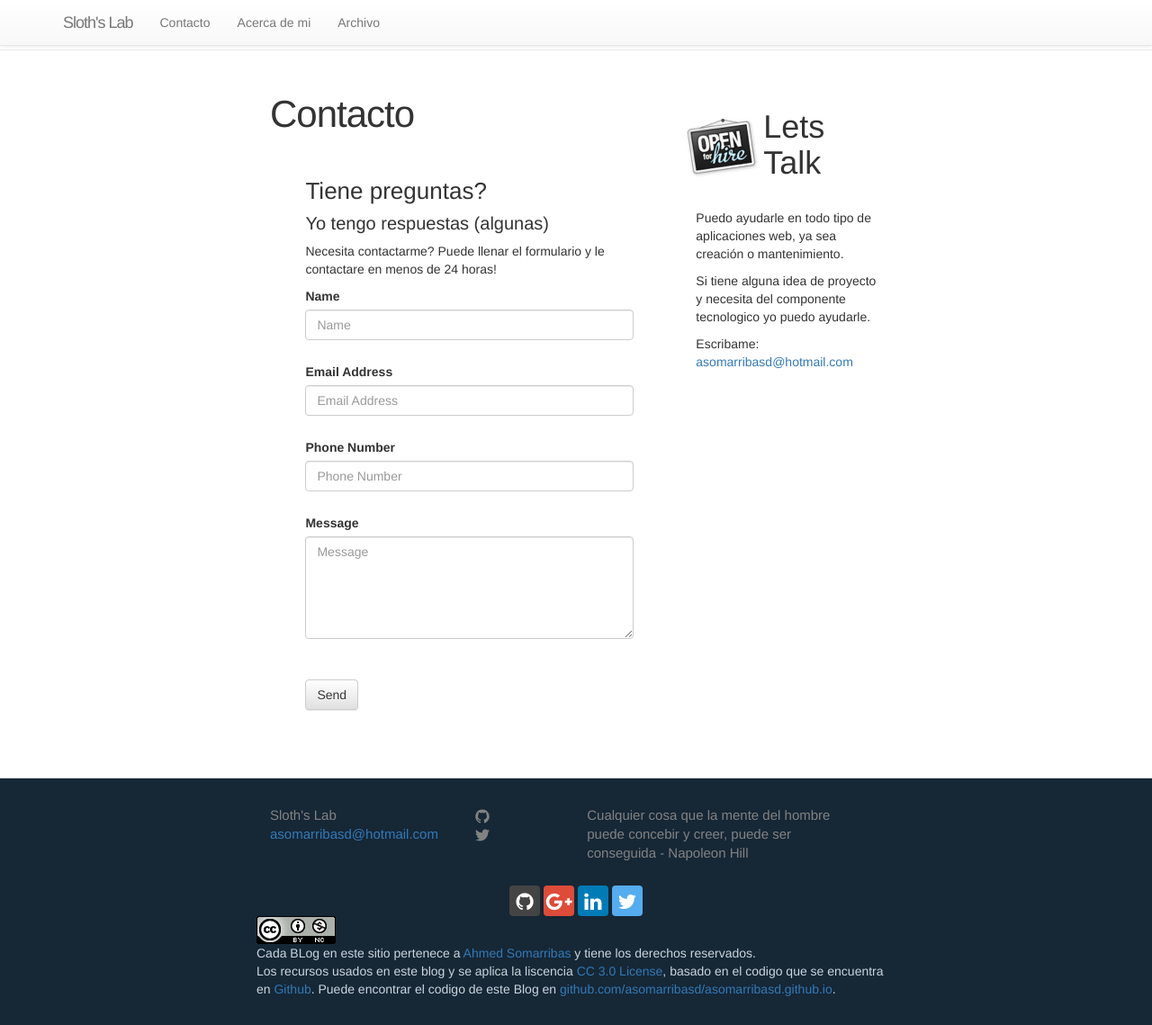
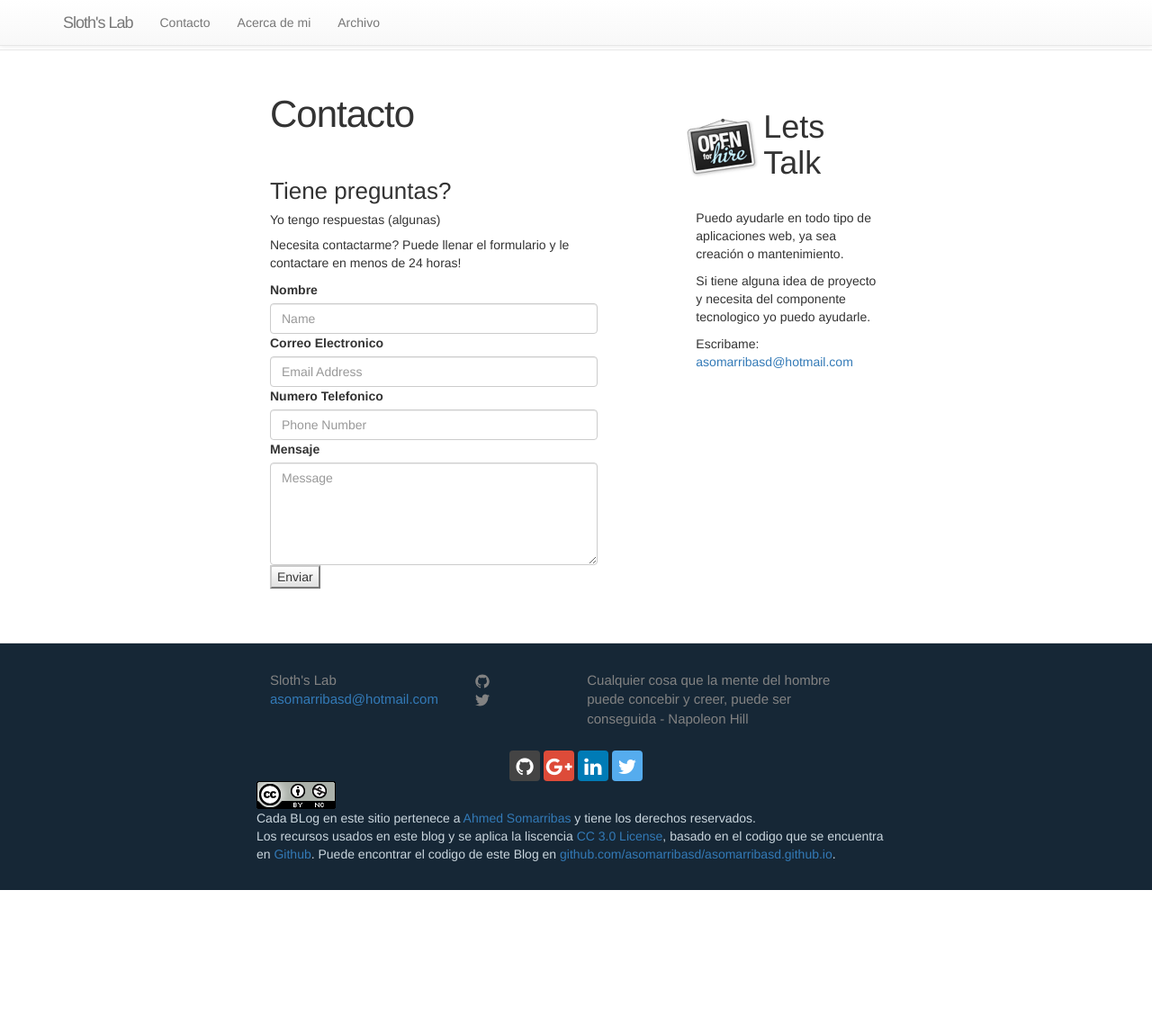
Before and after one commit to asomarribasd/asomarribasd.github.io, a Jekyll site: the page built from Contacto.md, in a window 1280 px wide and 1139 px high. Shown: the whole window at 90% size. Built offline with Jekyll 4.4.1, drawn with Linux system fonts in a browser that asks for light colours; nearby versions of some CDN libraries.

Commit message:
Fix Contact Form

```diff
--- a/Contacto.md
+++ b/Contacto.md
@@ -25,57 +39,48 @@ $(document).ready(function(){
 			},
 			error: function(err) {
 				$contactForm.find('.alert--loading').hide();
-				$contactForm.append('<div class="alert alert--error">Ops, there was an error.</div>');
+				$contactForm.append('<div class="alert alert--error">Ops, there was an error. ' + err.responseText + '</div>');
 			}
 		});
 	});
 });
 </script>
 <div class="row">
-
-    <div class="col-lg-10 col-lg-offset-1">
-    <h3> Tiene preguntas? </h3>
-
-<h4> Yo tengo respuestas (algunas) </h4>
-
-        <p>Necesita contactarme? Puede llenar el formulario y le contactare en menos de 24 horas!</p>
+<div class="col-md-10">
+<h3> Tiene preguntas?</h3>
+<h5> Yo tengo respuestas (algunas)</h5>
+<p>Necesita contactarme? Puede llenar el formulario y le contactare en menos de 24 horas!</p>
         <form name="sendForm" id="sendForm" method="post">
-            <div class="row control-group">
-                <div class="form-group col-xs-12 floating-label-form-group controls">
-                    <label>Name</label>
-                    <input type="text" class="form-control" placeholder="Name" id="name" required="" data-validation-required-message="Please enter your name." aria-invalid="false">
-                    <p class="help-block text-danger"></p>
+            <div class="row">
+                <div class="col-md-12">
+                    <label>Nombre</label>
+                    <input type="text" class="form-control" placeholder="Name" id="name" name="name" >
                 </div>
             </div>
-            <div class="row control-group">
-                <div class="form-group col-xs-12 floating-label-form-group controls">
-                    <label>Email Address</label>
-                    <input type="email" class="form-control" placeholder="Email Address" id="email" required="" data-validation-required-message="Please enter your email address.">
-                    <p class="help-block text-danger"></p>
+            <div class="row">
+                <div class="col-md-12">
+                    <label>Correo Electronico</label>
+                    <input type="email" class="form-control" placeholder="Email Address" id="email" name="email">
                 </div>
             </div>
-            <div class="row control-group">
-                <div class="form-group col-xs-12 floating-label-form-group controls">
-                    <label>Phone Number</label>
-                    <input type="tel" class="form-control" placeholder="Phone Number" id="phone" required="" data-validation-required-message="Please enter your phone number.">
-                    <p class="help-block text-danger"></p>
+            <div class="row">
+                <div class="col-md-12">
+                    <label>Numero Telefonico</label>
+                    <input type="tel" class="form-control" placeholder="Phone Number" id="phone" name="phone">
                 </div>
             </div>
-            <div class="row control-group">
-                <div class="form-group col-xs-12 floating-label-form-group controls">
-                    <label>Message</label>
-                    <textarea rows="5" class="form-control" placeholder="Message" id="message" required="" data-validation-required-message="Please enter a message."></textarea>
-                    <p class="help-block text-danger"></p>
+            <div class="row">
+                <div class="col-md-12">
+                    <label>Mensaje</label>
+                    <textarea rows="5" class="form-control" placeholder="Message" id="message" name="message"></textarea>
                 </div>
             </div>
-            <br>
-            <div id="success"></div>
             <div class="row">
-                <div class="form-group col-xs-12">
-                    <button type="submit" class="btn btn-default">Send</button>
+                <div class="col-md-12">
+                    <button type="submit" class="btn-default">Enviar</button>
                 </div>
             </div>
         </form>
-    </div>
+</div>
 
 </div>
```
Also changed, not shown: other parts of Contacto.md (+18 -4 lines).
